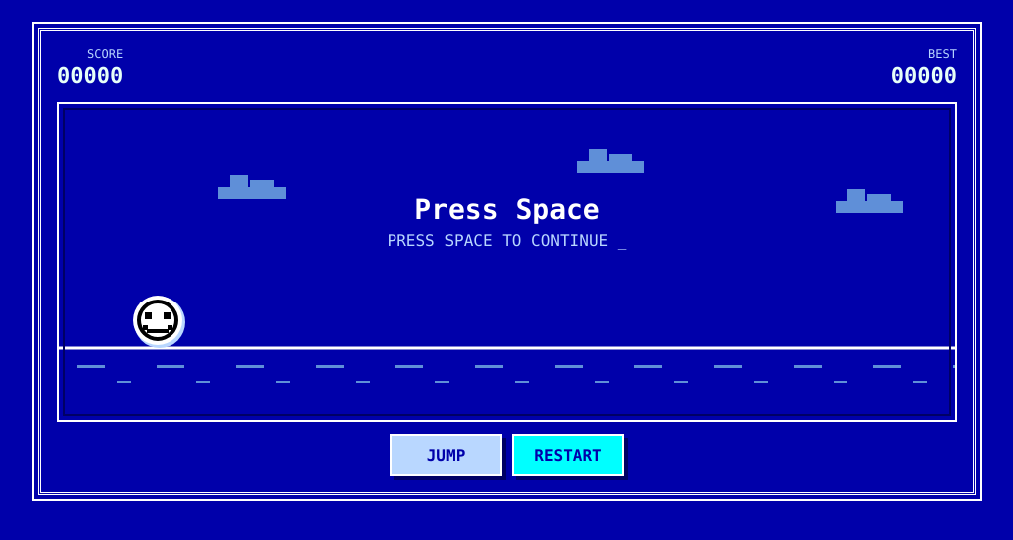
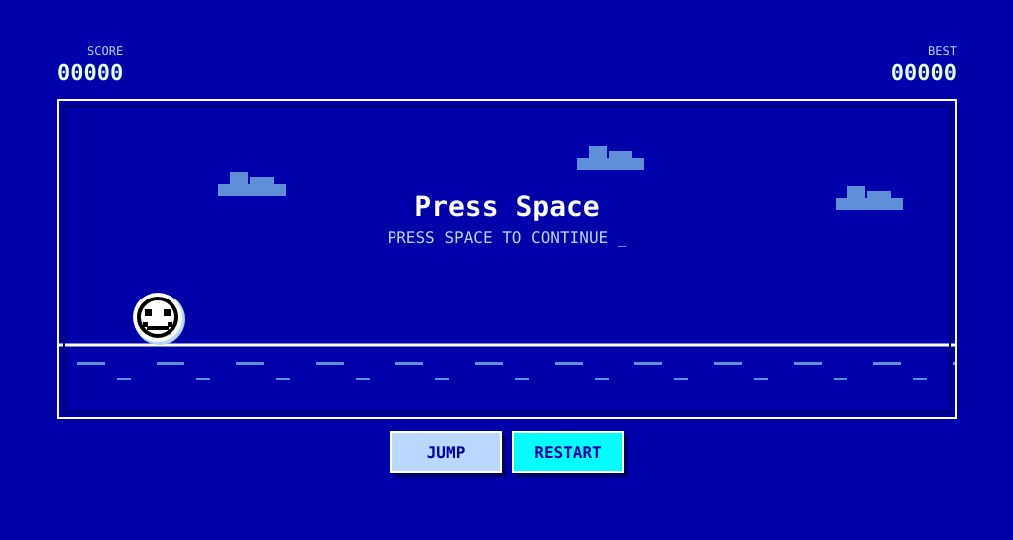
Before and after one commit to max/vite-example-platformer, a React (Vite) app: page / in a window 1280 px wide. Shown: the top 540 px of the page, without its empty margins (133-1146 px from the left). Built offline with nearby package versions, Linux system fonts and the light colour scheme.

Commit message:
Remove outer game frame

```diff
--- a/src/styles.css
+++ b/src/styles.css
@@ -35,10 +35,6 @@ body {
 
 .game-shell {
   background: var(--panel);
-  border: 3px double var(--line);
-  box-shadow:
-    0 0 0 4px var(--panel),
-    0 0 0 6px var(--line);
   display: grid;
   gap: 12px;
   max-width: 960px;
```
